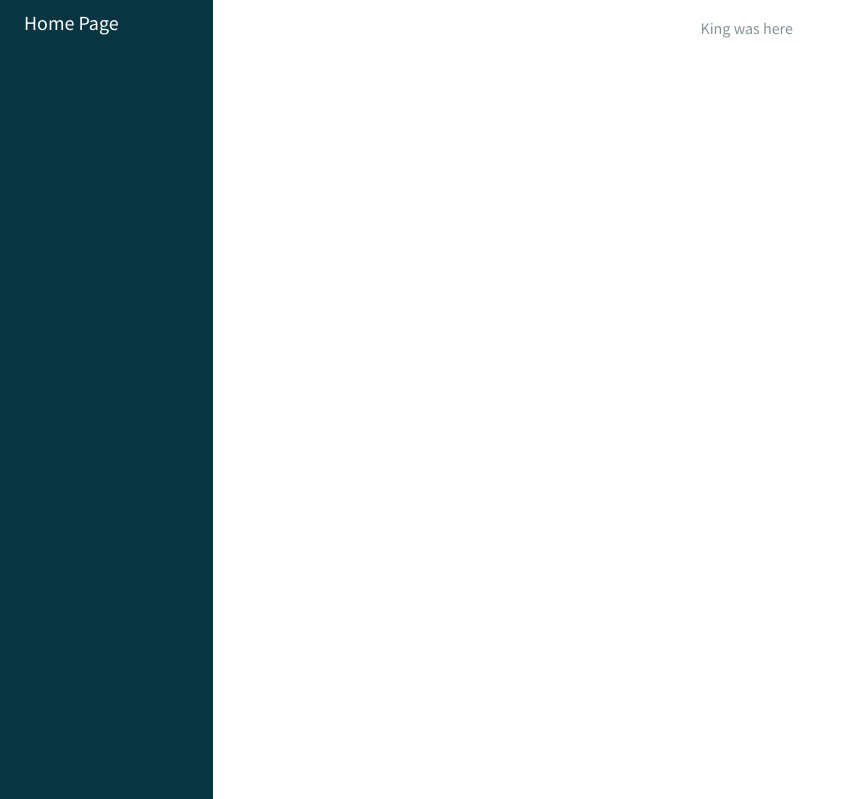
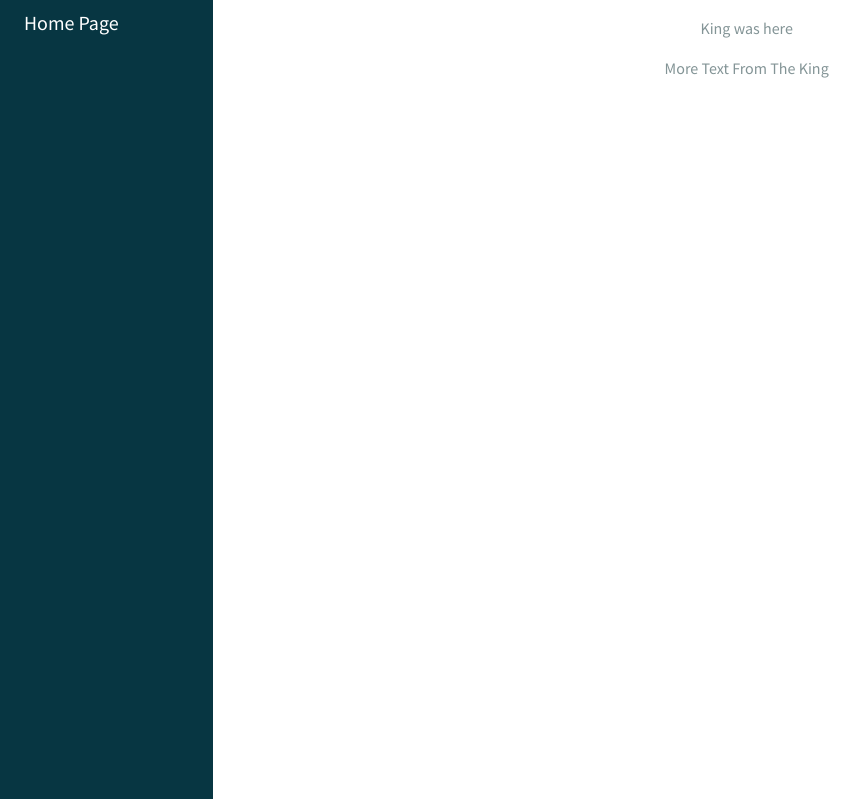
Before and after one commit to Beasta2768/HackCamp, a PHP site: page / in a window 1280 px wide. Shown: the top 799 px of the page, without its empty margins (0-867 px from the left). Run offline with PHP 8.4, Linux system fonts and the light colour scheme.

Commit message:
Page edit 2

```diff
--- a/Views/index.phtml
+++ b/Views/index.phtml
@@ -1,3 +1,4 @@
 <?php require('template/header.phtml') ?>
 <p> King was here</p>
+<p>More Text From The King</p>
 <?php require('template/footer.phtml') ?>
```
